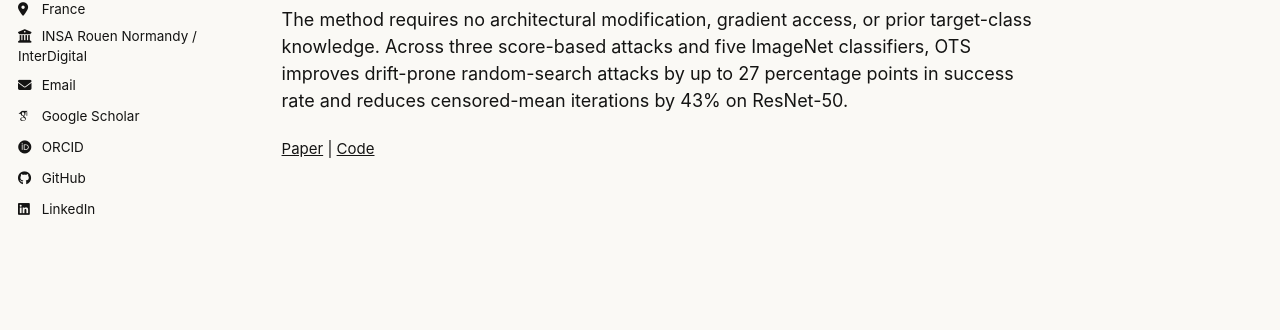
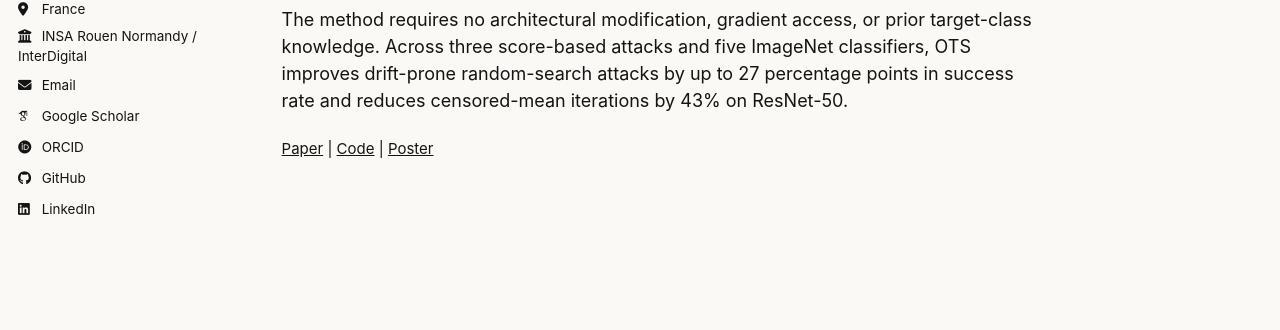
Before and after one commit to Tariolle/Tariolle.github.io, a Jekyll site: the page built from _publications/2026-05-25-opportunistic-target-selection.md, in a window 1280 px wide. Shown: the part 384-714 px from the top of the page. Built offline with Jekyll 4.4.1, drawn with Linux system fonts in a browser that asks for light colours; some web fonts are replaced; a script that is not in the unit is left out.

Commit message:
fix: add OTS poster to publications

```diff
--- a/_includes/publication-links.html
+++ b/_includes/publication-links.html
@@ -1,5 +1,5 @@
 {% assign item = include.item %}
-{% if item.paperurl or item.codeurl or item.slidesurl %}
+{% if item.paperurl or item.codeurl or item.posterurl or item.slidesurl %}
   <p{% if include.compact %} style="font-size: smaller"{% endif %}>
     {% assign has_previous_link = false %}
     {% if item.paperurl %}
@@ -10,6 +10,10 @@
       {% if has_previous_link %} | {% endif %}<a href="{{ item.codeurl }}">Code</a>
       {% assign has_previous_link = true %}
     {% endif %}
+    {% if item.posterurl %}
+      {% if has_previous_link %} | {% endif %}<a href="{{ item.posterurl }}">Poster</a>
+      {% assign has_previous_link = true %}
+    {% endif %}
     {% if item.slidesurl %}
       {% if has_previous_link %} | {% endif %}<a href="{{ item.slidesurl }}">Slides</a>
     {% endif %}
--- a/_publications/2026-05-25-opportunistic-target-selection.md
+++ b/_publications/2026-05-25-opportunistic-target-selection.md
@@ -10,6 +10,7 @@ publication_status: "Accepted at"
 presentation: "poster presentation"
 paperurl: "https://arxiv.org/pdf/2605.25663"
 codeurl: "https://github.com/Tariolle/opportunistic-target-selection"
+posterurl: "https://github.com/Tariolle/opportunistic-target-selection/blob/main/poster/poster_beamer.pdf"
 citation: "F. Tariolle and F. Yger. &quot;Opportunistic Target Selection: Early Directional Commitment for Query-Efficient Black-Box Adversarial Attacks.&quot; Accepted at CAp 2026."
 ---
 
```
